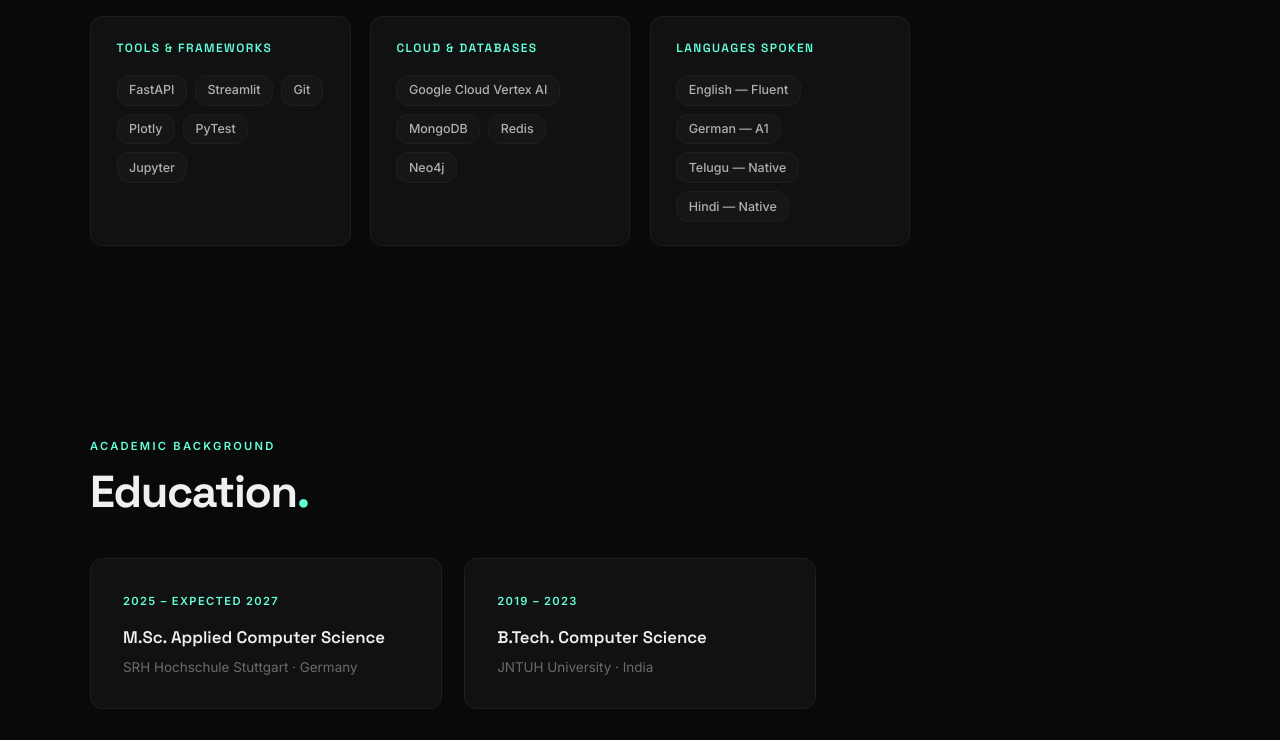
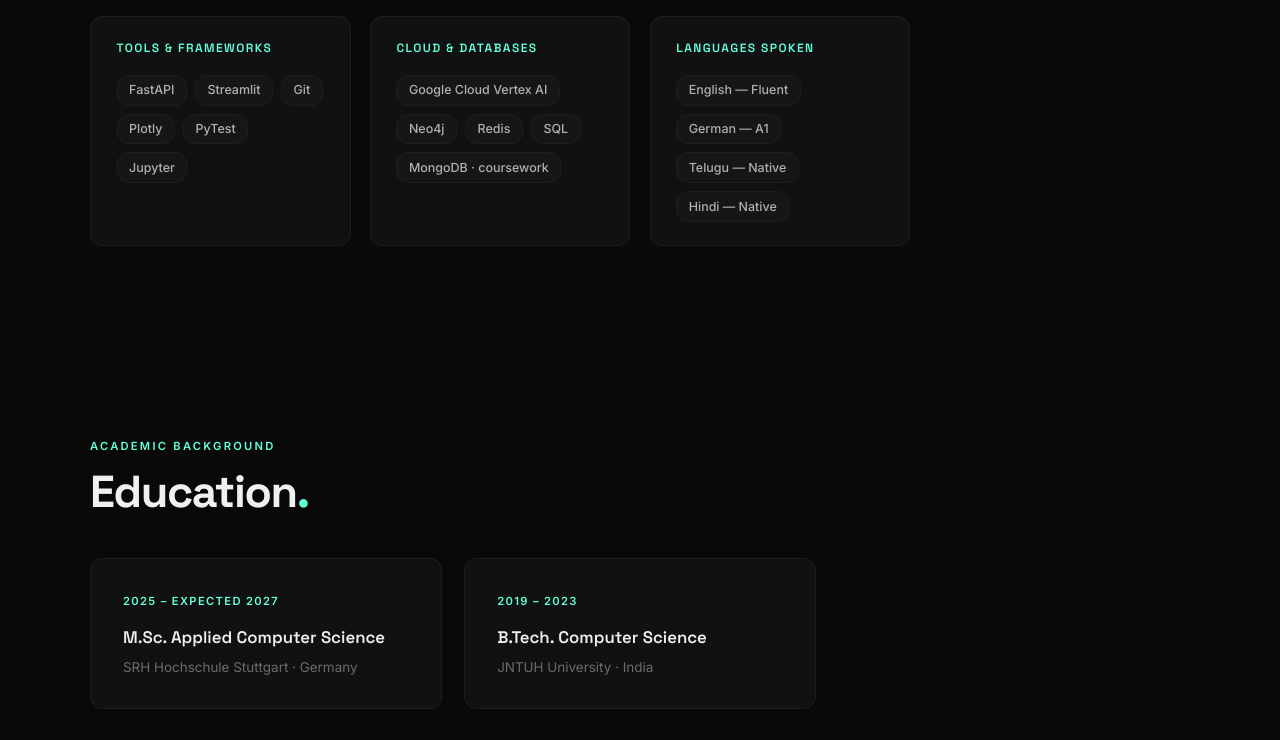
Before and after one commit to veeravenkatsaikondaiahpalpu-hue/portfolio, a plain HTML site: page index.html in a window 1280 px wide. Shown: the part 3860-4600 px from the top of the page. Drawn offline with Linux system fonts and the light colour scheme.

Commit message:
Separate hands-on databases from coursework knowledge
The skills section listed MongoDB, Redis and Neo4j together, which reads as
three databases built with. Redis and Neo4j were: both were implemented in the
smart city traffic backend. MongoDB was a teammate's component on that same
group project, and the knowledge behind it is from Advanced Databases
coursework rather than a build.

MongoDB is now labelled as coursework so a reader knows which two can be
interviewed on in depth. It stays listed, because the coursework is real.

Also corrects the ISS card's technology chips, which still showed FastAPI,
Redis and MongoDB. That repository is Flask with no database.

```diff
--- a/index.html
+++ b/index.html
@@ -230,7 +230,7 @@
             <span class="pc-cta">Explore project
               <svg width="14" height="14" viewBox="0 0 24 24" fill="none" stroke="currentColor" stroke-width="2.2"><path d="M5 12h14M12 5l7 7-7 7"/></svg>
             </span>
-            <div class="pc-tech-row"><span>Python</span><span>FastAPI</span><span>Redis</span><span>MongoDB</span><span>REST APIs</span><span>+3 more</span></div>
+            <div class="pc-tech-row"><span>Python</span><span>Flask</span><span>REST APIs</span><span>NASA API</span><span>pytest</span><span>+3 more</span></div>
           </div>
         </div>
         <div class="proj-card">
@@ -302,7 +302,7 @@
         <div class="sg reveal"><h3>AI / LLM</h3><div class="pills"><span>LLaMA 3.2</span><span>QLoRA</span><span>LoRA</span><span>Fine-Tuning</span><span>NLP</span><span>Sentiment Analysis</span><span>Anomaly Detection</span></div></div>
         <div class="sg reveal"><h3>AI Workflow &amp; Orchestration</h3><div class="pills"><span>Multi-LLM Orchestration</span><span>GPT</span><span>Claude</span><span>Gemini</span><span>Perplexity</span><span>Model-to-Task Matching</span><span>Prompt Engineering</span></div></div>
         <div class="sg reveal"><h3>Tools & Frameworks</h3><div class="pills"><span>FastAPI</span><span>Streamlit</span><span>Git</span><span>Plotly</span><span>PyTest</span><span>Jupyter</span></div></div>
-        <div class="sg reveal"><h3>Cloud & Databases</h3><div class="pills"><span>Google Cloud Vertex AI</span><span>MongoDB</span><span>Redis</span><span>Neo4j</span></div></div>
+        <div class="sg reveal"><h3>Cloud &amp; Databases</h3><div class="pills"><span>Google Cloud Vertex AI</span><span>Neo4j</span><span>Redis</span><span>SQL</span><span title="Covered in Advanced Databases coursework; not yet used in a build">MongoDB &middot; coursework</span></div></div>
         <div class="sg reveal"><h3>Languages Spoken</h3><div class="pills"><span>English — Fluent</span><span>German — A1</span><span>Telugu — Native</span><span>Hindi — Native</span></div></div>
       </div>
     </div>
```
